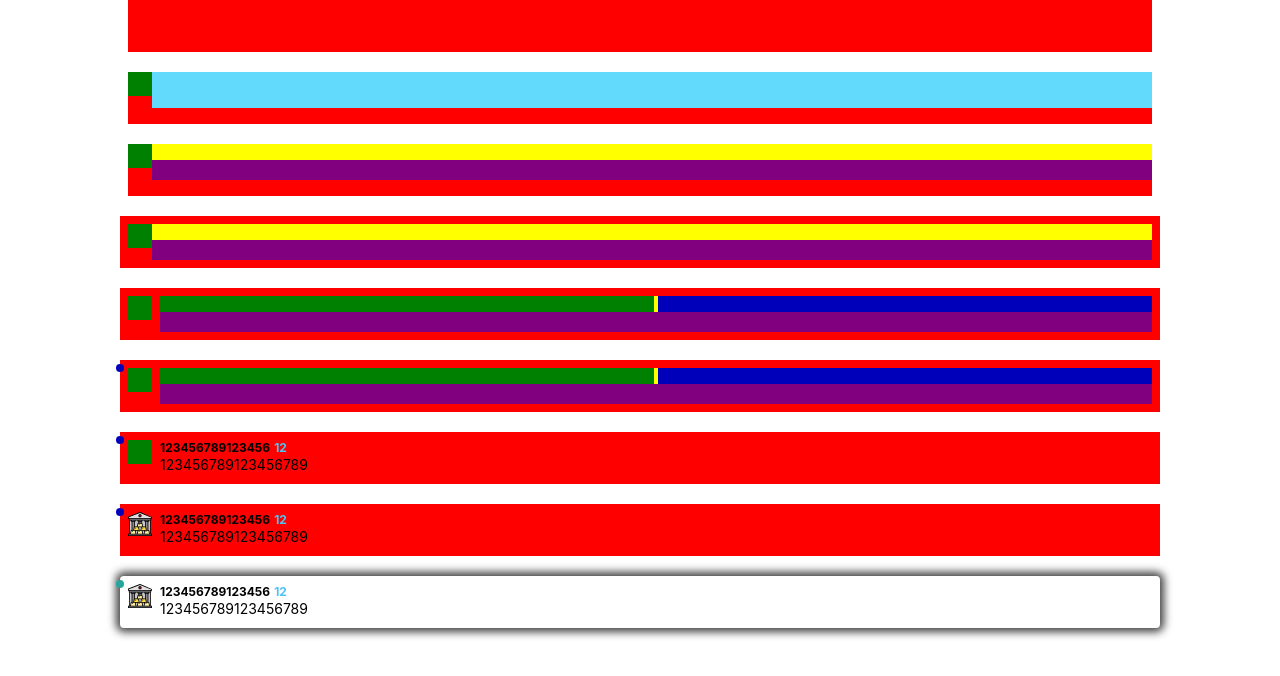
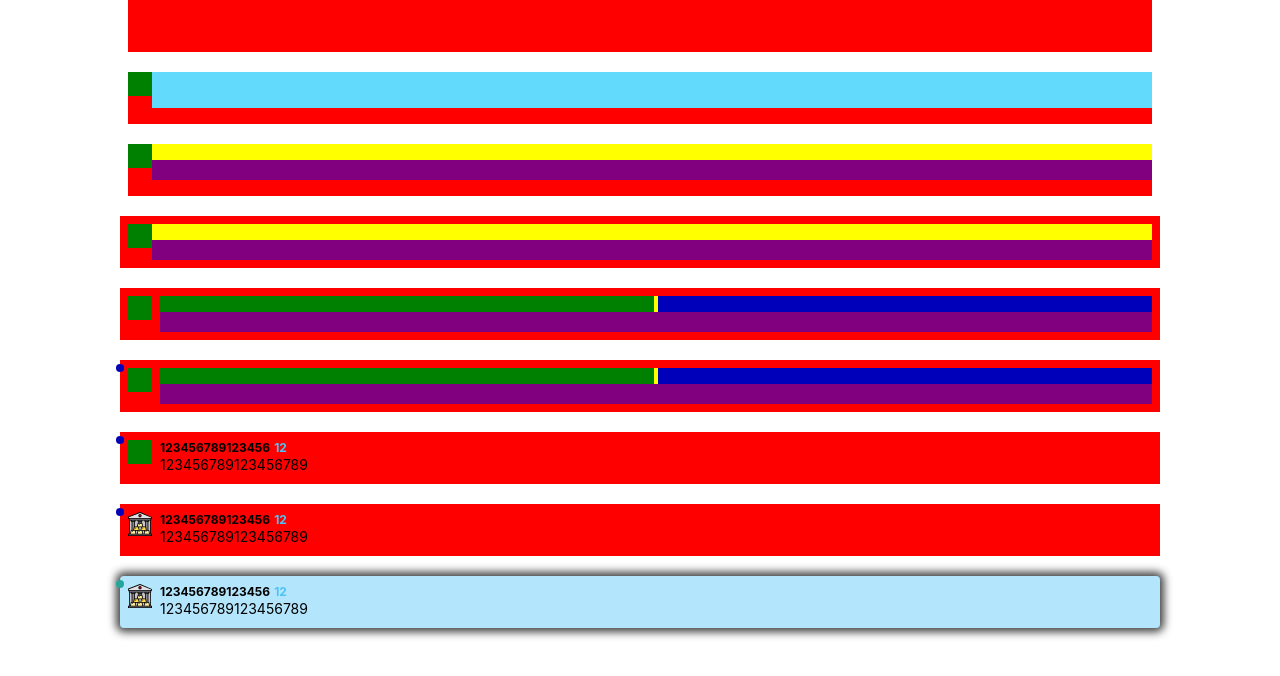
Before and after one commit to dimitrisafendras/how-to-ui-from-designs, a React (Create React App) app: page / in a window 1280 px wide. In both pictures the pointer is over the element 640 px from the left and 602 px from the top of the page. Shown: the top 676 px of the page. Built offline with nearby package versions, Linux system fonts and the light colour scheme.

Commit message:
hover effect

```diff
--- a/src/components/card/Card.css
+++ b/src/components/card/Card.css
@@ -394,6 +394,10 @@
     display: flex;
 }
 
+.Card9:hover {
+    background-color: var(--lightBlue);
+}
+
 .Indicator9 {
     min-width: 8px;
     max-width: 8px;
```
